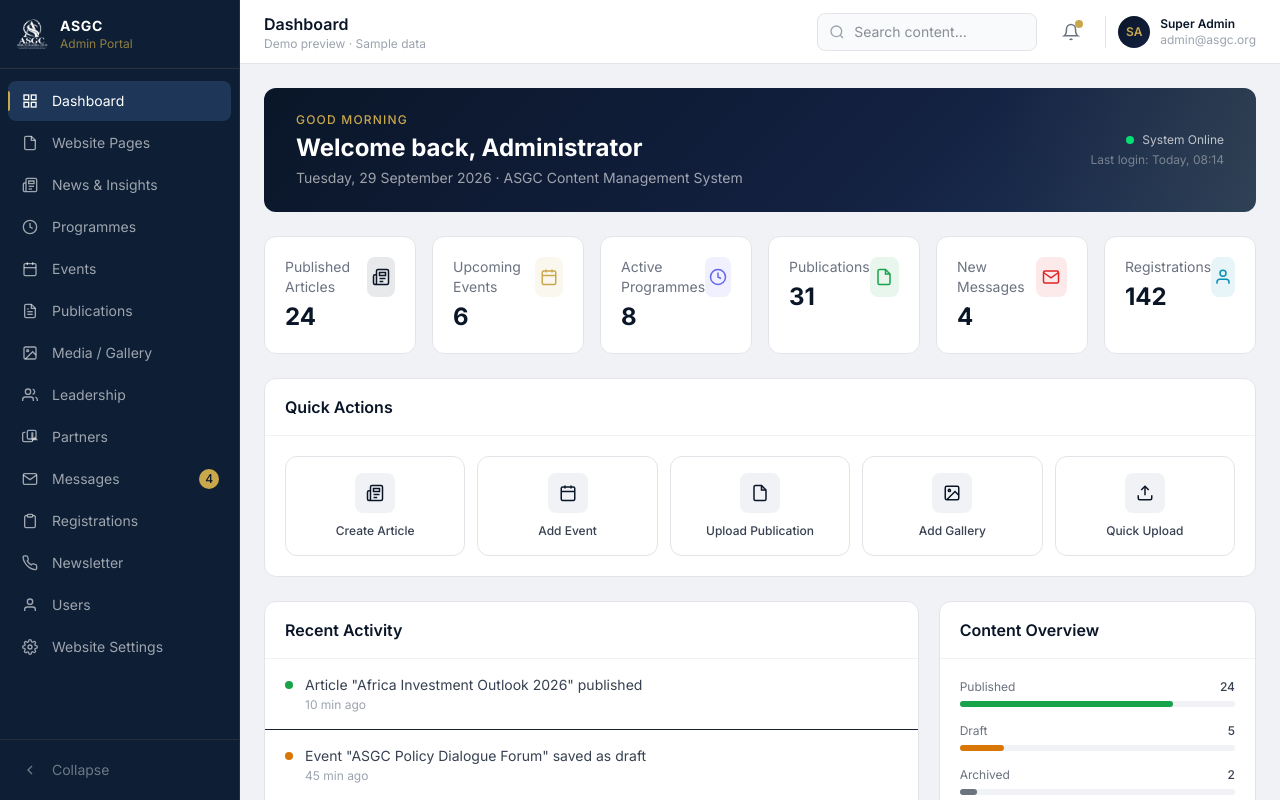
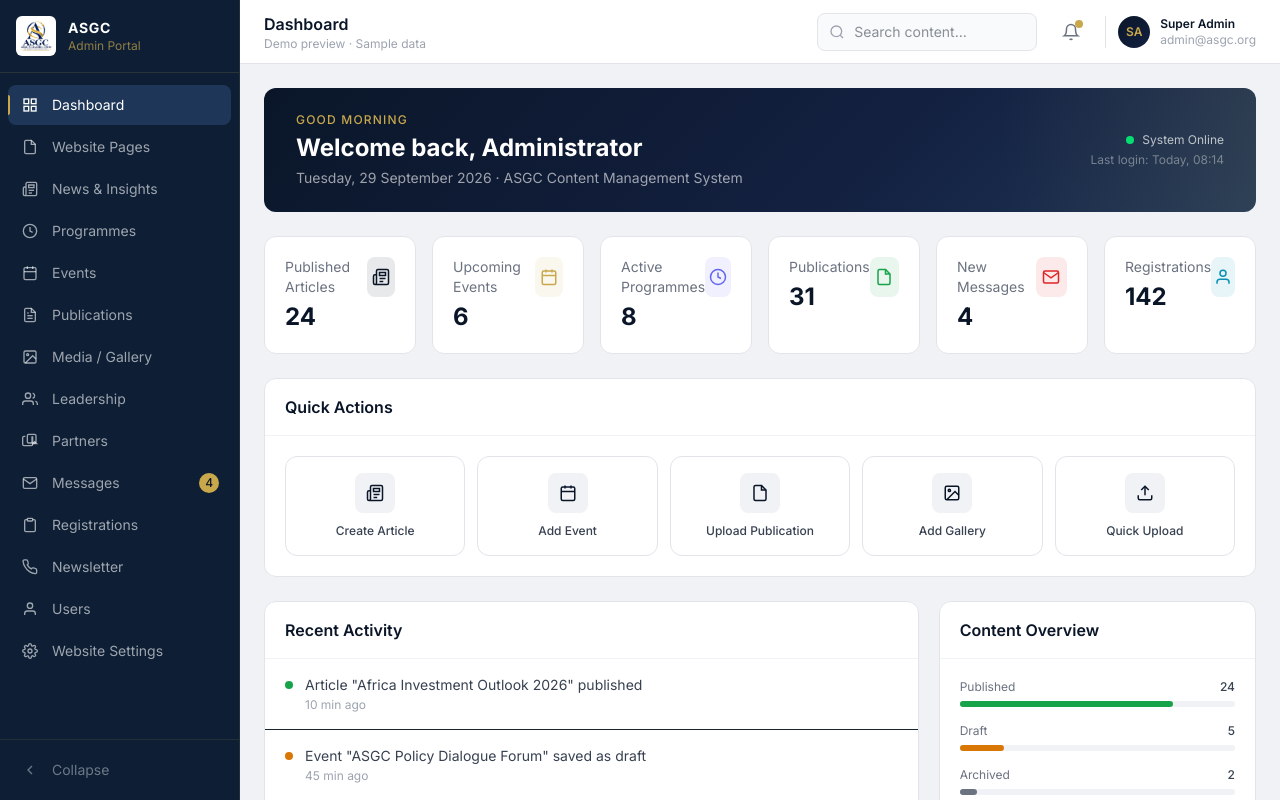
Before and after one commit to Alshekizx/ASGCadmin, a React (Vite) app: page / in a window 1280 px wide. Built offline with nearby package versions, Linux system fonts and the light colour scheme; the HTML template or start-up script is replaced by a standard one.

Commit message:
Make colored ASGC logo primary and retain white accents

```diff
--- a/index.html
+++ b/index.html
@@ -9,7 +9,7 @@
     <meta property="og:site_name" content="ASGC" />
     <meta name="twitter:title" content="ASGC" />
     <link rel="apple-touch-icon" href="/ASGC_colored_logo.png" />
-    <link rel="preload" as="image" href="/ASGC_White_Logo.png" />
+    <link rel="preload" as="image" href="/ASGC_colored_logo.png" />
     <link rel="stylesheet" href="/asgc-loader.css" />
     <!-- figma:head-end -->
   </head>
@@ -17,7 +17,7 @@
     <!-- figma:body-start -->
     <div id="asgc-loader" class="asgc-loader" role="status" aria-live="polite" aria-label="Loading ASGC">
       <div class="asgc-loader-content">
-        <div class="asgc-loader-emblem"><img class="asgc-loader-logo" src="/ASGC_White_Logo.png" alt="ASGC" /></div>
+        <div class="asgc-loader-emblem"><img class="asgc-loader-logo" src="/ASGC_colored_logo.png" alt="ASGC" /></div>
         <p class="asgc-loader-label">Loading</p>
       </div>
     </div>
--- a/public/asgc-loader.css
+++ b/public/asgc-loader.css
@@ -1,11 +1,11 @@
 /* Shared by the document loader and React loading states. */
-.asgc-loader { position: fixed; inset: 0; z-index: 10000; display: grid; place-items: center; background: #0d1e35; color: white; font-family: Inter, system-ui, sans-serif; transition: opacity 240ms ease, visibility 240ms ease; }
+.asgc-loader { position: fixed; inset: 0; z-index: 10000; display: grid; place-items: center; background: #f8f7f4; color: #0d1e35; font-family: Inter, system-ui, sans-serif; transition: opacity 240ms ease, visibility 240ms ease; }
 .asgc-loader.is-hidden { opacity: 0; visibility: hidden; pointer-events: none; }
 .asgc-loader-content { display: flex; flex-direction: column; align-items: center; gap: 24px; }
 .asgc-loader-emblem { position: relative; width: 190px; height: 190px; display: grid; place-items: center; }
 .asgc-loader-emblem::before { content: ''; position: absolute; inset: 0; border: 2px solid rgba(201,168,76,.18); border-top-color: #dfc070; border-right-color: #c9a84c; border-radius: 50%; animation: asgc-spin 1.6s linear infinite; }
 .asgc-loader-logo { width: 138px; height: auto; object-fit: contain; animation: asgc-pulse 1.6s ease-in-out infinite; }
-.asgc-loader-label { margin: 0; font-size: 12px; letter-spacing: .18em; text-transform: uppercase; color: #dfc070; }
+.asgc-loader-label { margin: 0; font-size: 12px; letter-spacing: .18em; text-transform: uppercase; color: #96790f; }
 @keyframes asgc-spin { to { transform: rotate(360deg); } }
 @keyframes asgc-pulse { 50% { opacity: .65; transform: scale(.96); } }
 @media (prefers-reduced-motion: reduce) { .asgc-loader, .asgc-loader-logo, .asgc-loader-emblem::before { animation: none; transition: none; } }
--- a/src/pages/AdminShell.tsx
+++ b/src/pages/AdminShell.tsx
@@ -69,7 +69,7 @@ export default function AdminShell({ currentSection, setCurrentSection, onLogout
       <aside className="flex flex-col h-full flex-shrink-0 transition-all duration-200" style={{ width: sidebarOpen ? 240 : 64, background: '#0d1e35', borderRight: '1px solid rgba(201,168,76,0.12)' }}>
         {/* Logo */}
         <div className="flex items-center gap-3 px-4 py-4 border-b flex-shrink-0" style={{ borderColor: 'rgba(201,168,76,0.15)', minHeight: 64 }}>
-          <img src="/ASGC_White_Logo.png" alt="ASGC" className="w-8 h-8 object-contain flex-shrink-0" />
+          <img src="/ASGC_colored_logo.png" alt="ASGC" className="w-10 h-10 object-contain flex-shrink-0 bg-white rounded-md p-1" />
           {sidebarOpen && (
             <div className="overflow-hidden">
               <div className="text-white font-bold text-sm tracking-wider whitespace-nowrap">ASGC</div>
--- a/src/pages/LoginPage.tsx
+++ b/src/pages/LoginPage.tsx
@@ -177,7 +177,7 @@ export default function LoginPage({ page, setPage, onLogin }: Props) {
 }
 
 function ASGCLogo() {
-  return <img src="/ASGC_White_Logo.png" alt="ASGC" className="w-28 h-auto object-contain" />;
+  return <img src="/ASGC_colored_logo.png" alt="ASGC" className="w-32 h-auto object-contain bg-white rounded-lg p-3" />;
 }
 
 function EyeIcon() {
--- a/src/views/Login.tsx
+++ b/src/views/Login.tsx
@@ -124,7 +124,7 @@ function LoginShell({ children }: { children: React.ReactNode }) {
         />
         <div className="relative z-10">
           <div className="flex items-center gap-3 mb-12">
-            <img src="/ASGC_White_Logo.png" alt="ASGC" className="w-10 h-10 object-contain flex-shrink-0" />
+            <img src="/ASGC_colored_logo.png" alt="ASGC" className="w-12 h-12 object-contain flex-shrink-0 bg-white rounded-md p-1" />
             <div>
               <p className="text-white font-bold">Ahmed Sule Global Centre</p>
               <p className="text-white/40 text-xs">Administration Portal</p>
```
